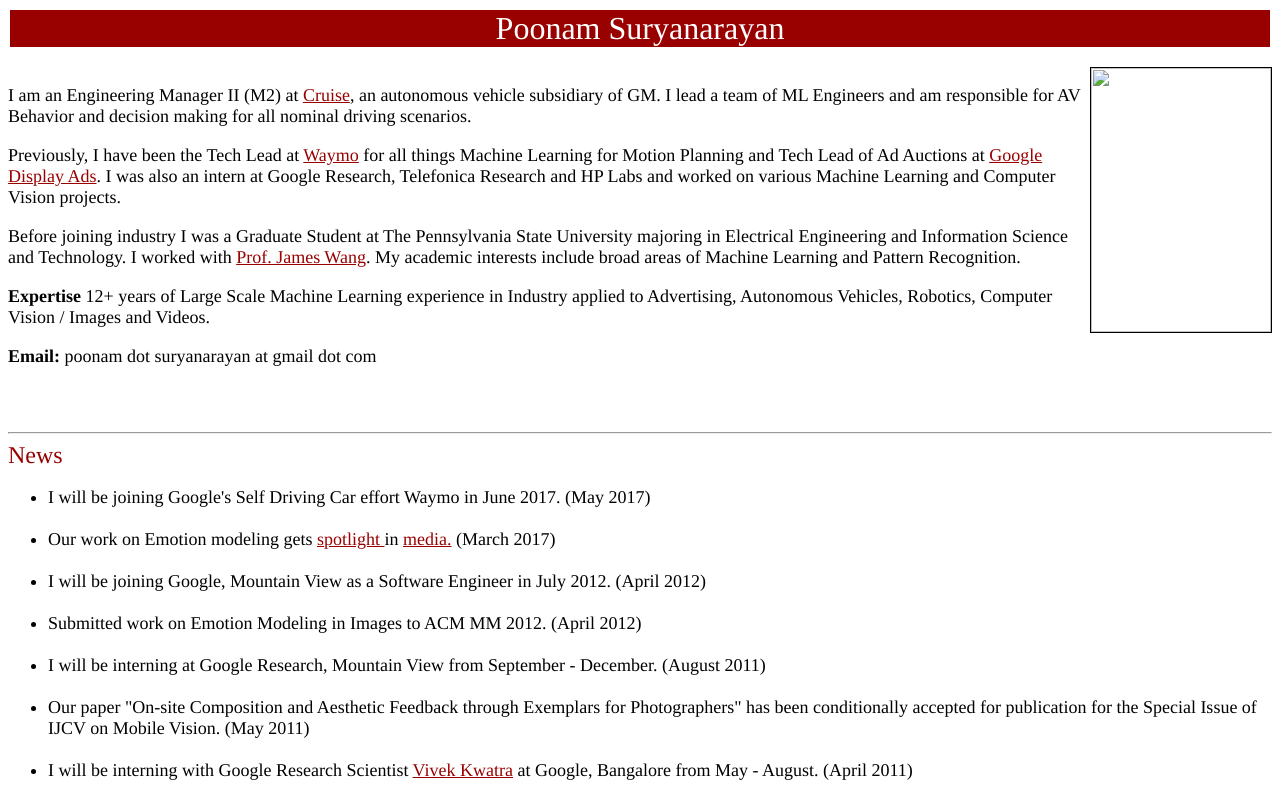
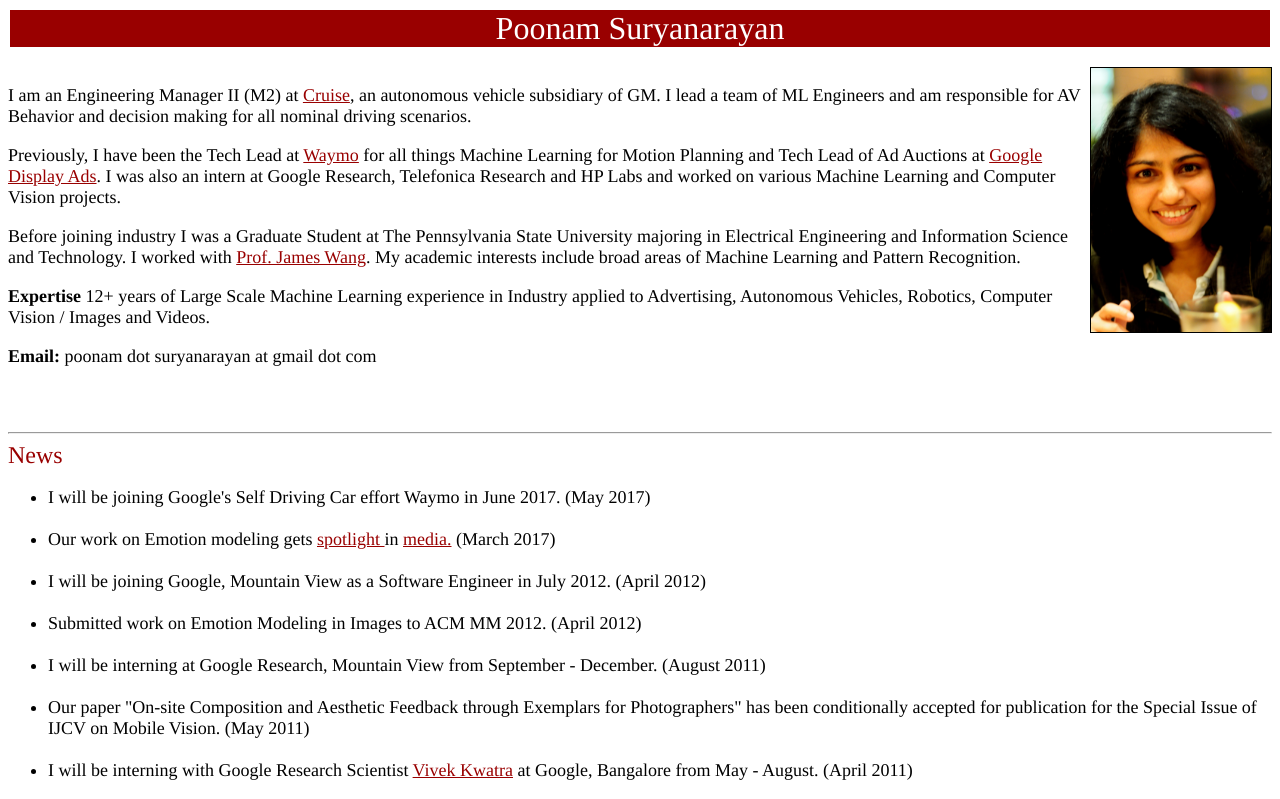
Before and after one commit to spoonams/spoonams.github.io, a plain HTML site: page index.html in a window 1280 px wide. Shown: the top 799 px of the page. Drawn offline with Linux system fonts and the light colour scheme.

Commit message:
Update index.html

```diff
--- a/index.html
+++ b/index.html
@@ -28,7 +28,7 @@
 
 <tr> <br>
 
-<img src="/files/theme/12.jpg" width = "180" height = "264" border = "1" align = "right"/>
+<img src="assets/12.jpg" width = "180" height = "264" border = "1" align = "right"/>
 
 
 
```
